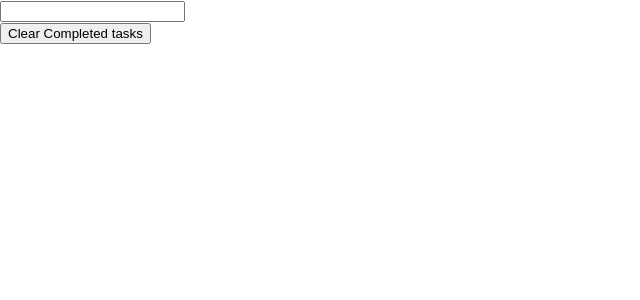
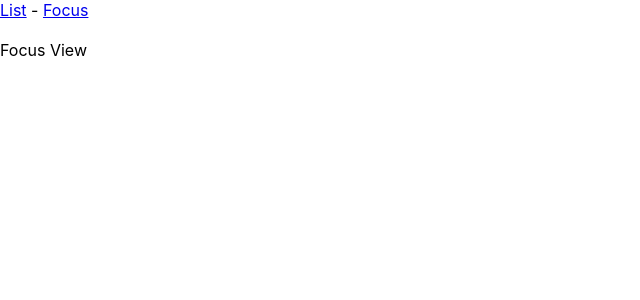
Before and after one commit to YKizou/Todo-React, a React (Create React App) app: page /focus in a window 1280 px wide. Shown: the top 300 px of the page, without its empty margins (0-640 px from the left). Built offline with nearby package versions, Linux system fonts and the light colour scheme.

Commit message:
Create a Focus View

```diff
--- a/src/App.tsx
+++ b/src/App.tsx
@@ -7,12 +7,27 @@ import {
 import ListScreen from "./screens/ListScreen";
 
 import { ReactDOM } from "react";
+import { NavLink } from "react-router-dom";
+import FocusScreen from "./screens/FocusScreen";
 
 function App() {
   return (
-    <div>
-      <ListScreen/>
-    </div>
+    <BrowserRouter>
+      <nav>
+        <NavLink to="/">List</NavLink>
+        {' '}-{' '}
+        <NavLink to="/focus">Focus</NavLink>
+      </nav>
+      <br />
+
+      <Routes>
+        <Route path="/" element={<ListScreen/>}></Route>
+        <Route path="/focus" element={<FocusScreen/>}></Route>
+      </Routes>
+    </BrowserRouter>
+
+
+
   );
 }
 
--- /dev/null
+++ b/src/screens/FocusScreen.tsx
@@ -0,0 +1,16 @@
+import { nanoid } from "nanoid";
+import React, {ChangeEvent, KeyboardEvent, useState} from "react";
+import { resolveTripleslashReference } from "typescript";
+
+
+const FocusScreen: React.FC = () => {
+
+    return (
+        <div>
+          Focus View
+        </div>
+    )
+}
+
+
+export default FocusScreen
```
